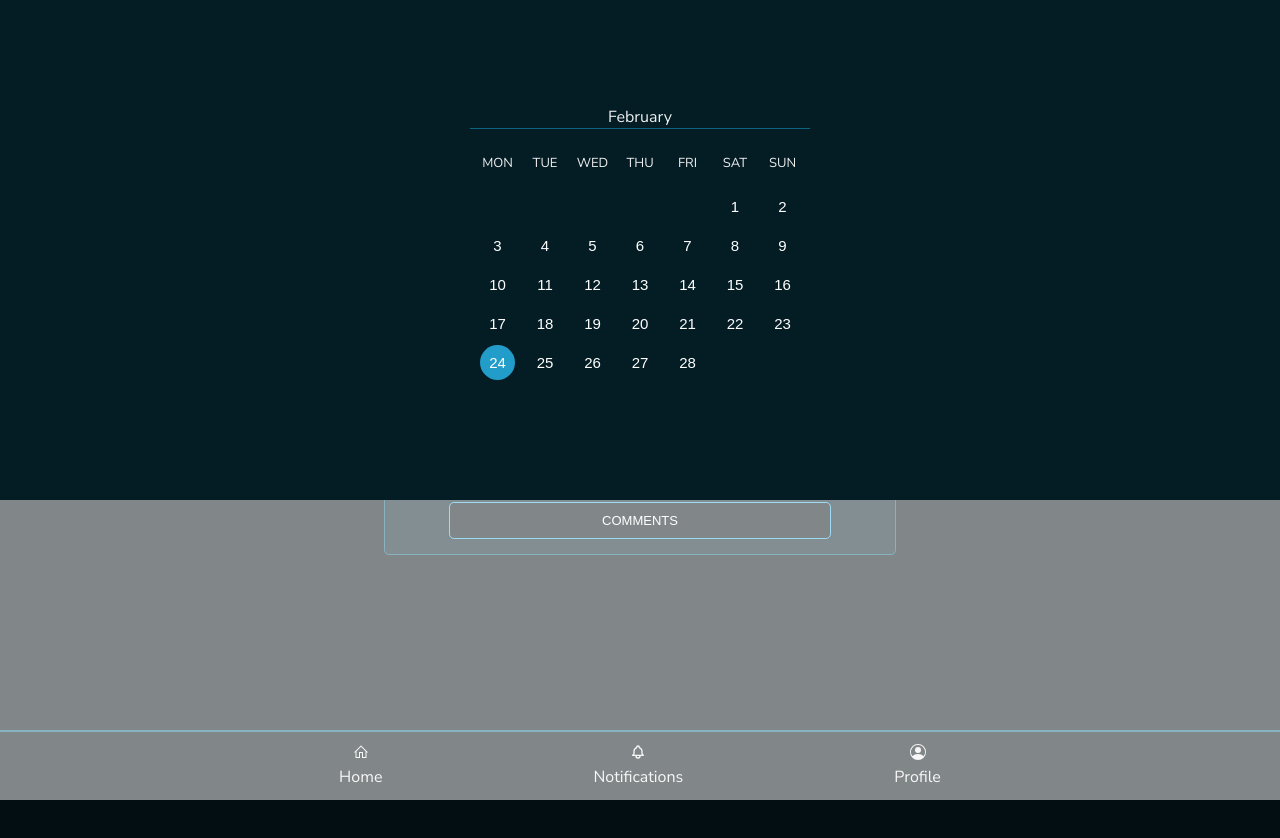
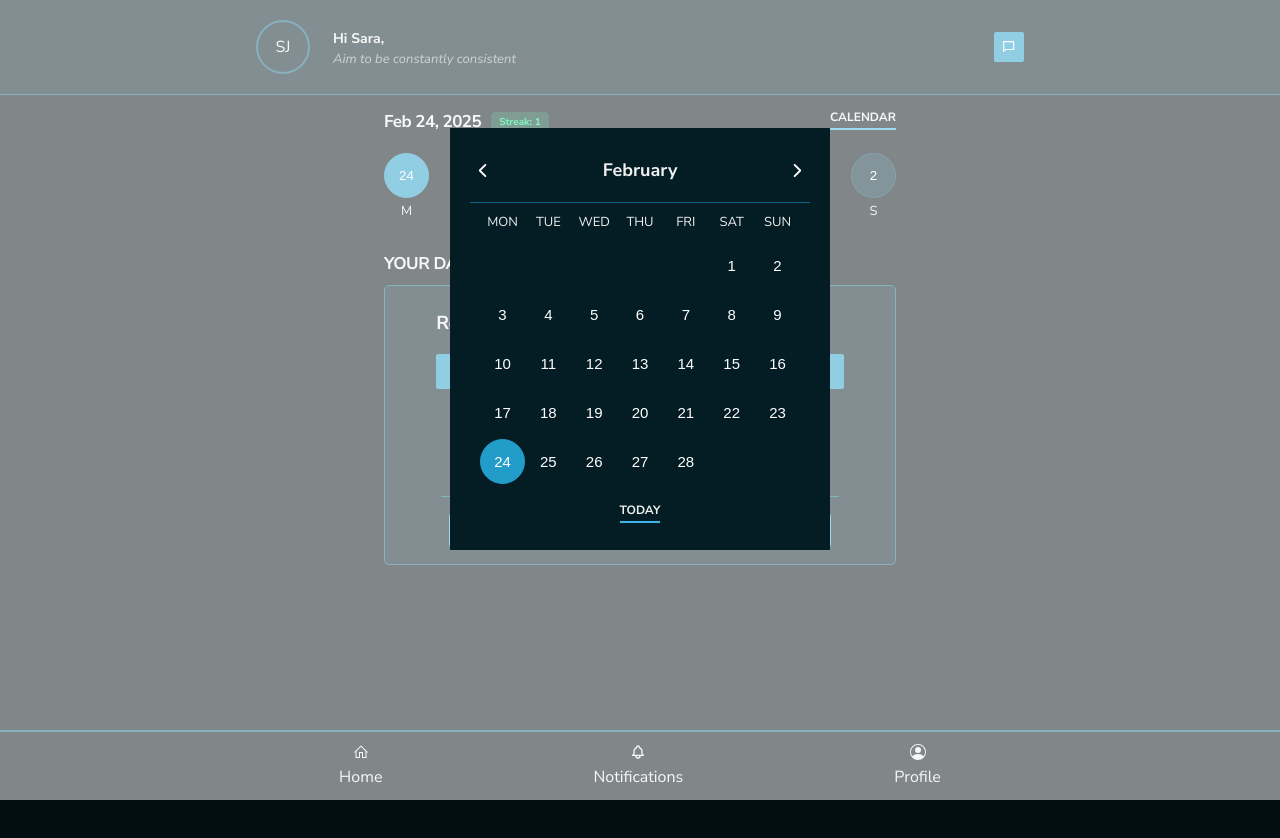
Before and after one commit to ty730/coachrx, a React (Create React App) app: page / in a window 1280 px wide. Both pictures are taken after a click on the button "CALENDAR". Shown: the top 838 px of the page. Built offline with nearby package versions, Linux system fonts and the light colour scheme.

Commit message:
Nicer calendar

```diff
--- a/src/App.css
+++ b/src/App.css
@@ -125,6 +125,7 @@ footer blue  color: #3cb4e5
   text-align: center;
   font-size: 13px;
   width: 96%;
+  margin-top: 15px;
 }
 
 .EditButton {
@@ -154,8 +155,8 @@ footer blue  color: #3cb4e5
 .DateButton {
   border-radius: 50%;
   color: white;
-  height: 35px;
-  width: 35px;
+  height: 45px;
+  width: 45px;
   margin-bottom: 4px;
   background-color: inherit;
   border: inherit;
@@ -171,13 +172,13 @@ footer blue  color: #3cb4e5
 }
 
 .EmptyDiv {
-  height: 35px;
-  width: 35px;
+  height: 45px;
+  width: 45px;
 }
 
 .DayName {
-  height: 35px;
-  width: 35px;
+  height: 30px;
+  width: 45px;
 }
 
 .DateButton:hover {
@@ -234,12 +235,6 @@ footer blue  color: #3cb4e5
   height: 1px;          /* Set the height to a small value to make it look like a line */
   background-color: #0e6481; /* Set the color of the line */
   border: none;         /* Remove any borders */
-  margin-bottom: 15px;
-}
-
-h4 {
-  font-size: 15px;
-  margin: 15px 0px 10px 0px;
 }
 
 .Daily p {
@@ -261,6 +256,11 @@ h4 {
 .Header h4 {
   margin: 2px 0px 2px 0px;
   font-size: 14px;
+}
+
+.TaskDetails h4 {
+  font-size: 15px;
+  margin: 15px 0px 10px 0px;
 }
 
 .CircleProgress {
@@ -393,9 +393,13 @@ h4 {
   }
 }
 
-.Today {
+.CurrDay {
   background-color: #229cc8;
   border: none;
+}
+
+.Today {
+  border: 1px solid #229cc8;
 }
 
 
@@ -437,11 +441,40 @@ h4 {
 }
 
 .ModalInner {
-  height: 500px;
-  width: 100%;
-  margin: auto;
+  height: fit-content;
+  width: fit-content;
+  margin-left: auto;
+  margin-right: auto;
+  margin-top: 10%;
+  padding: 20px 10px 20px 10px;
   background-color: #041d25;
   display: flex;
   justify-content: center;
   align-items: center;
 }
+
+.MonthTitle {
+  margin-bottom: 20px;
+  display: flex;
+  flex-direction: row;
+  align-items: center;
+  justify-content: space-between;
+}
+
+.MonthTitle h4 {
+  margin: 0;
+  font-size: 18px;
+}
+
+.MonthTitle button {
+  background-color: inherit;
+  border: none;
+  display: flex;
+  align-items: center;
+  justify-content: center;
+  cursor: pointer;
+}
+
+.CalendarArrow {
+  color: white;
+}
--- a/src/Helpers/DateButton.tsx
+++ b/src/Helpers/DateButton.tsx
@@ -7,7 +7,9 @@ interface Props {
 
 function DateButton(props: Props) {
     return (
-        <button className={`DateButton ${props.className} ${new Date(props.currDateStr).getDate() == props.date.getDate() ? 'Today' : ''}`}
+        <button className={`DateButton ${props.className}
+                            ${new Date(props.currDateStr).toLocaleDateString('en-US') === props.date.toLocaleDateString('en-US') ? 'CurrDay' : ''}
+                            ${new Date().toLocaleDateString('en-US') === props.date.toLocaleDateString('en-US') ? ' Today' : ''}`}
                 onClick={() => props.handleDateChange(props.date)}
         >
             <div>{props.date.getDate()}</div>
--- a/src/Modals/Calendar.tsx
+++ b/src/Modals/Calendar.tsx
@@ -1,7 +1,8 @@
 import React, { useEffect, useState } from 'react';
 import { createDatesArr } from '../Helpers/DatesHelper';
 import DateButton from '../Helpers/DateButton';
-import { JSX } from 'react';
+import { FaChevronLeft } from "react-icons/fa6";
+import { FaChevronRight } from "react-icons/fa6";
 
 interface Props {
     onClose: () => void;
@@ -11,10 +12,9 @@ interface Props {
 
 function Calendar(props: Props) {
     const [datesArr, setDatesArr] = useState<Date[]>([]);
-    const [daysOfWeek, setDaysOfWeek] = useState<Date[]>([]);
+    const [daysOfWeek] = useState<Date[]>(weekDayNames());
     const [month, setMonth] = useState<number>(new Date(props.currDateStr).getMonth());
     const [year, setYear] = useState<number>(new Date(props.currDateStr).getFullYear());
-    const [jsxArr, setJsxArr] = useState<JSX.Element>();
 
 
     useEffect(() => {
@@ -27,25 +27,53 @@ function Calendar(props: Props) {
         console.log('first: ' + date.toLocaleDateString('en-US'))
         console.log('last: ' + lastDate.toLocaleDateString('en-US'))
         setDatesArr(createDatesArr(date, lastDate));
+    }, [month, year]);
 
-
+    function weekDayNames() {
         // For Monday - Sunday
+        let date = new Date();
+        const dayOfWeekFirst = date.getDay(); // Get the weekday (0 = Sunday, 6 = Saturday)
+        date.setDate(date.getDate() - (dayOfWeekFirst === 0 ? 6 : dayOfWeekFirst - 1));
         const theWeek = Array.from(Array(7)).map((_, i) => {
-          let tempDate = new Date(date.getTime());
-          date.setDate(date.getDate() + 1);
-          return tempDate;
+            let tempDate = new Date(date.getTime());
+            date.setDate(date.getDate() + 1);
+            return tempDate;
         });
-        setDaysOfWeek(theWeek);
-    }, []);
+        return theWeek;
+    }
 
     function changeDateAndClose(date: Date) {
         props.handleDateChange(date);
         props.onClose();
     }
 
+    function changeMonth(isForward: boolean) {
+      const increment = isForward ? 1 : -1;
+      let date = new Date(year, month, 1);
+      date.setMonth(date.getMonth() + increment);
+      setMonth(date.getMonth());
+      setYear(date.getFullYear());
+    }
+
+    function nextMonth() {
+      changeMonth(true);
+    }
+
+    function prevMonth() {
+      changeMonth(false);
+    }
+
     return (
       <div className="Calendar">
-          <div className='MonthTitle'>{new Date(year, month, 1).toLocaleDateString('en-US', { month: "long" })}</div>
+          <div className='MonthTitle'>
+            <button onClick={prevMonth}>
+              <FaChevronLeft className='CalendarArrow' size={15} />
+            </button>
+            <h4 className='MonthName'>{new Date(year, month, 1).toLocaleDateString('en-US', { month: "long" })}</h4>
+            <button onClick={nextMonth}>
+              <FaChevronRight className='CalendarArrow' size={15} />
+            </button>
+          </div>
           <div className='Separator'></div>
           <div className='DayGrid'>
             <div className='Row'>
@@ -61,7 +89,7 @@ function Calendar(props: Props) {
                           {datesArr.slice((i * 7), (i * 7) + 7).map((date, j) => {
                               return(
                                   <div>
-                                    { date.getMonth() == month ?
+                                    { date.getMonth() === month ?
                                           <div>
                                               <DateButton
                                                   key={j}
@@ -80,6 +108,9 @@ function Calendar(props: Props) {
                   );
               })}
           </div>
+          <div className='TodayLinkContainer'>
+              <button className='LinkButton' onClick={() => { changeDateAndClose(new Date())}}>TODAY</button>
+          </div>
       </div>
   );
 }
```
